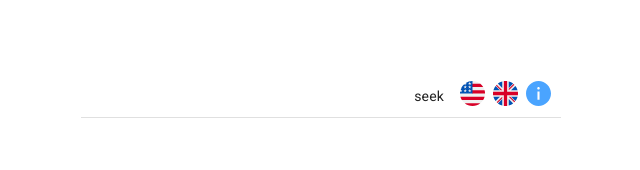
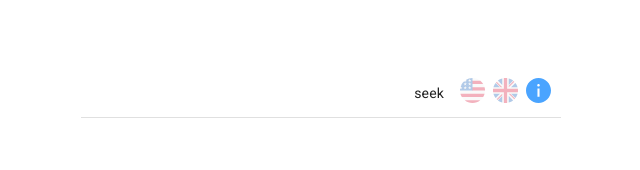
Before and after one commit to thedavidoff/english, a React (Create React App) app: page /2 in a window 1280 px wide. Shown: the part 189-359 px from the top of the page, without its empty margins (319-959 px from the left). Built offline with nearby package versions, Linux system fonts and the light colour scheme; data requests are answered from the project's data file.

Commit message:
Added transparency property when there is no audio pronunciation.

```diff
--- a/src/AudioPlayer.tsx
+++ b/src/AudioPlayer.tsx
@@ -1,6 +1,6 @@
 import React from "react";
 import useSound from "use-sound";
-import { IAudioPlayer } from "./interfaces";
+import { IAudioPlayerProps } from "./interfaces";
 import US from "./sounds/us";
 import UK from "./sounds/uk";
 import usLogo from "./images/us.svg";
@@ -21,40 +21,43 @@ const useStyles = makeStyles({
   audioPlayerTable: {
     maxWidth: 480,
     "& tr": {
-      height: 47
-    }
+      height: 47,
+    },
   },
   audioPlayerLeftCell: {
-    position: "relative",
-    top: 2.5,
     padding: 8,
     textAlign: "right",
   },
   audioPlayerRightCell: {
     width: 93,
     padding: 8,
-    "& img": {
-      position: "relative",
-      top: 2.5,
-      marginRight: 8,
-      "&:hover": {
-        cursor: "pointer"
-      }
+  },
+  audioPlayerImg: {
+    marginRight: 8,
+    "&:hover": {
+      cursor: "pointer",
     },
-    "& img:last-child": {
-      marginRight: 0
+    "&:last-child": {
+      marginRight: 0,
     },
-  }
+  },
+  audioPlayerDisabledImg: {
+    opacity: 0.3,
+    "&:hover": {
+      cursor: "inherit",
+    },
+  },
 });
 
-const AudioPlayer: React.FC<IAudioPlayer> = React.memo(({ task }) => {
-  console.log(task);
+//let renders = 0;
+
+const AudioPlayer: React.FC<IAudioPlayerProps> = React.memo(({ task }) => {
+  // ++renders;
+  // console.log(renders);
 
   const classes = useStyles();
-
   const slashPos: number = task.indexOf("/");
   const spacePos: number = task.indexOf(" ");
-
   let firstWord: string = "";
   let secondWord: string = "";
   if (slashPos !== -1) {
@@ -65,9 +68,49 @@ const AudioPlayer: React.FC<IAudioPlayer> = React.memo(({ task }) => {
     firstWord = task.split(" ")[0];
   }
 
+  const handleMouseEnter = (e: React.MouseEvent<HTMLImageElement>) => {
+    const target = e.currentTarget;
+    let hasClass;
+    target.classList.forEach((val) => {
+      if (val.indexOf("audioPlayerDisabledImg") === -1) {
+        hasClass = false;
+        return;
+      }
+      hasClass = true;
+    });
+    if (hasClass) {
+      return;
+    }
+    switch (target.alt) {
+      case "usLogo":
+        target.src = usLogoHover;
+        return;
+      case "ukLogo":
+        target.src = ukLogoHover;
+        return;
+      case "infoLogo":
+        target.src = infoLogoHover;
+        return;
+    }
+  };
+  const handleMouseLeave = (e: React.MouseEvent<HTMLImageElement>) => {
+    const target = e.currentTarget;
+    switch (target.alt) {
+      case "usLogo":
+        target.src = usLogo;
+        return;
+      case "ukLogo":
+        target.src = ukLogo;
+        return;
+      case "infoLogo":
+        target.src = infoLogo;
+        return;
+    }
+  };
+
   const [playFirstWordUS]: any = useSound(US[firstWord]);
+  const [playFirstWordUK]: any = useSound(UK[firstWord]);
   const [playSecondWordUS]: any = useSound(US[secondWord]);
-  const [playFirstWordUK]: any = useSound(UK[firstWord]);
   const [playSecondWordUK]: any = useSound(UK[secondWord]);
 
   return firstWord ? (
@@ -80,24 +123,26 @@ const AudioPlayer: React.FC<IAudioPlayer> = React.memo(({ task }) => {
           <TableCell className={classes.audioPlayerRightCell}>
             <img
               src={usLogo}
-              alt="us-flag"
-              onMouseEnter={(e) => e.currentTarget.src = usLogoHover}
-              onMouseLeave={(e) => e.currentTarget.src = usLogo}
+              alt="usLogo"
+              onMouseEnter={handleMouseEnter}
+              onMouseLeave={handleMouseLeave}
               onClick={playFirstWordUS}
+              className={US[firstWord] ? classes.audioPlayerImg : `${classes.audioPlayerImg} ${classes.audioPlayerDisabledImg}`}
             />
             <img
               src={ukLogo}
-              alt="uk-flag"
-              onMouseEnter={(e) => e.currentTarget.src = ukLogoHover}
-              onMouseLeave={(e) => e.currentTarget.src = ukLogo}
+              alt="ukLogo"
+              onMouseEnter={handleMouseEnter}
+              onMouseLeave={handleMouseLeave}
               onClick={playFirstWordUK}
+              className={UK[firstWord] ? classes.audioPlayerImg : `${classes.audioPlayerImg} ${classes.audioPlayerDisabledImg}`}
             />
             <img
               src={infoLogo}
-              alt="info"
-              onMouseEnter={(e) => e.currentTarget.src = infoLogoHover}
-              onMouseLeave={(e) => e.currentTarget.src = infoLogo}
-              onClick={() => console.log("click")}
+              alt="infoLogo"
+              onMouseEnter={handleMouseEnter}
+              onMouseLeave={handleMouseLeave}
+              className={classes.audioPlayerImg}
             />
           </TableCell>
         </TableRow>
@@ -110,24 +155,26 @@ const AudioPlayer: React.FC<IAudioPlayer> = React.memo(({ task }) => {
               <TableCell className={classes.audioPlayerRightCell}>
                 <img
                   src={usLogo}
-                  alt="us-flag"
-                  onMouseEnter={(e) => e.currentTarget.src = usLogoHover}
-                  onMouseLeave={(e) => e.currentTarget.src = usLogo}
+                  alt="usLogo"
+                  onMouseEnter={handleMouseEnter}
+                  onMouseLeave={handleMouseLeave}
                   onClick={playSecondWordUS}
+                  className={US[secondWord] ? classes.audioPlayerImg : `${classes.audioPlayerImg} ${classes.audioPlayerDisabledImg}`}
                 />
                 <img
                   src={ukLogo}
-                  alt="uk-flag"
-                  onMouseEnter={(e) => e.currentTarget.src = ukLogoHover}
-                  onMouseLeave={(e) => e.currentTarget.src = ukLogo}
+                  alt="ukLogo"
+                  onMouseEnter={handleMouseEnter}
+                  onMouseLeave={handleMouseLeave}
                   onClick={playSecondWordUK}
+                  className={UK[secondWord] ? classes.audioPlayerImg : `${classes.audioPlayerImg} ${classes.audioPlayerDisabledImg}`}
                 />
                 <img
                   src={infoLogo}
-                  alt="info"
-                  onMouseEnter={(e) => e.currentTarget.src = infoLogoHover}
-                  onMouseLeave={(e) => e.currentTarget.src = infoLogo}
-                  onClick={() => console.log("click")}
+                  alt="infoLogo"
+                  onMouseEnter={handleMouseEnter}
+                  onMouseLeave={handleMouseLeave}
+                  className={classes.audioPlayerImg}
                 />
               </TableCell>
             </>
--- a/src/Lesson.tsx
+++ b/src/Lesson.tsx
@@ -69,7 +69,7 @@ const useStyles = makeStyles({
     cursor: "pointer",
   },
 });
-const ids: Array<string> = [];
+const ids: string[] = [];
 
 const Lesson: React.FC = () => {
   const [sentences, setSentences] = React.useState<Array<string | []>>([]);
@@ -87,7 +87,7 @@ const Lesson: React.FC = () => {
 
   const { id: lessonPath }: { id: string } = useParams();
   const classes = useStyles();
-  let task: string = "";
+  let task: string | null = null;
   let answer: string = "";
 
   React.useEffect(() => {
@@ -206,7 +206,7 @@ const Lesson: React.FC = () => {
       <Header stats={stats} status={status} />
       <div className={classes.task}>{task || "..."}</div>
       <div className={classes.result}>{result.join(" ")}</div>
-      <AudioPlayer task={task} />
+      {task !== null ? (<AudioPlayer task={task} />) : null}
       <div className={classes.correctAnswer}>
         {result.length ? (
           <>
--- a/src/interfaces.tsx
+++ b/src/interfaces.tsx
@@ -12,7 +12,7 @@ export interface IHeader {
   status: null | boolean;
   stats: IStats;
 }
-export interface IAudioPlayer {
+export interface IAudioPlayerProps {
   task: string
 }
 export interface IAudio {
```
Also changed, not shown: 1 other file (tests, documents, lock files or other folders).
